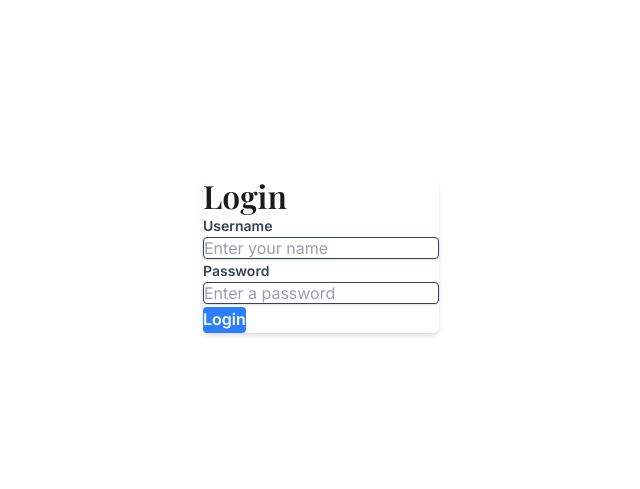
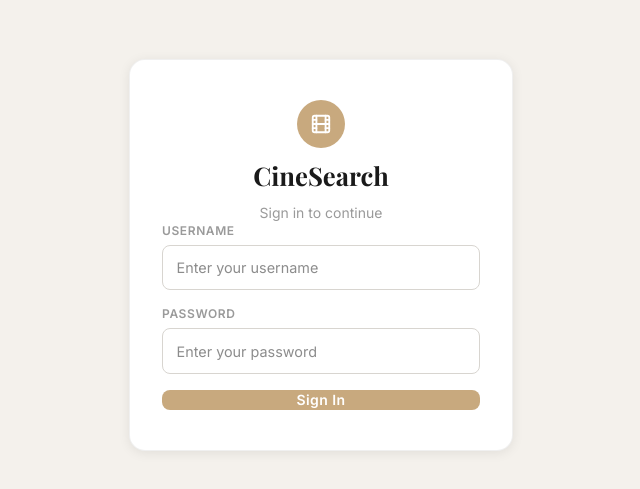
Before and after one commit to Zolender/MovieApp, a React (Vite) app: page /login in a window 1280 px wide. Shown: the part 145-634 px from the top of the page, without its empty margins (319-959 px from the left). Built offline with nearby package versions, Linux system fonts and the light colour scheme; no server answers.

Commit message:
design: redesign Login page — cinematic card, themed inputs, framer-motion

```diff
--- a/src/Pages/Login.tsx
+++ b/src/Pages/Login.tsx
@@ -1,81 +1,193 @@
 import React, { useState } from "react";
+import { motion } from "framer-motion";
 import { useDispatch } from "react-redux";
 import { useNavigate } from "react-router-dom";
 import { loginUser } from "../store/authSlice";
+import { Film } from "lucide-react";
 
 const Login = () => {
-
-    const [formData, setFormData] = useState({username: "", password: ""})
+    const [formData, setFormData] = useState({ username: "", password: "" })
     const [error, setError] = useState<string>("")
 
     const navigate = useNavigate()
     const dispatch = useDispatch()
 
-
-    const validate = (): boolean =>{
-        if(!formData.username || !formData.password){
-            setError("Please fill the input fields properly")
+    const validate = (): boolean => {
+        if (!formData.username || !formData.password) {
+            setError("Please fill in all fields")
             return false
         }
-
-
-        if(formData.username.trim().length< 3){
-            setError("Username must be at least 3 chars long gee")
+        if (formData.username.trim().length < 3) {
+            setError("Username must be at least 3 characters")
             return false
         }
-
-        if(formData.password.trim().length < 6){
-            setError("Password must be at least 6 characters sir/ma'am")
+        if (formData.password.trim().length < 6) {
+            setError("Password must be at least 6 characters")
             return false
         }
-
         return true
     }
 
-    const handleSubmit = (e: React.SubmitEvent<HTMLFormElement>)=>{
+    const handleSubmit = (e: React.FormEvent<HTMLFormElement>) => {
         e.preventDefault()
         setError("")
-        if(!validate())return
-
-        dispatch(loginUser({...formData}))
-        navigate("/search", {replace: true})
-
+        if (!validate()) return
+        dispatch(loginUser({ ...formData }))
+        navigate("/search", { replace: true })
     }
 
-    const handleChange = (e: React.ChangeEvent<HTMLInputElement>)=>{
-        setFormData(prev=>({...prev, [e.target.name]: e.target.value}))
+    const handleChange = (e: React.ChangeEvent<HTMLInputElement>) => {
+        setFormData(prev => ({ ...prev, [e.target.name]: e.target.value }))
     }
 
     return (
-        <div className="flex items-center justify-center h-screen">
-            <div className="bg-white p-8 rounded-md shadow-md">
-                <h1 className="text-2xl font-semibold">Login</h1>
-                <form onSubmit={handleSubmit}>
-                    <div className="space-y-4">
-                        <div>
-                            <label htmlFor="username" className="block text-gray-700 text-sm font-bold mb-2">
-                                Username
-                            </label>
-                            <input type="text" name="username" id="username" className="shadow appearance-none border rounded w-full py-2 px-3 text-gray-700 leading-tight focus:outline-none focus:shadow-outline" onChange={handleChange} value={formData.username} placeholder="Enter your name"/>
-                        </div>
+        <div
+            className="min-h-screen flex items-center justify-center px-4"
+            style={{ backgroundColor: "var(--bg-primary)" }}
+        >
+            {/* Card */}
+            <motion.div
+                initial={{ opacity: 0, y: 32 }}
+                animate={{ opacity: 1, y: 0 }}
+                transition={{ duration: 0.5, ease: "easeOut" }}
+                className="w-full max-w-sm"
+                style={{
+                    backgroundColor: "var(--surface)",
+                    border: "1px solid var(--card-border)",
+                    boxShadow: "var(--card-shadow)",
+                    borderRadius: "1rem",
+                    padding: "2.5rem 2rem",
+                }}
+            >
+                {/* Logo */}
+                <div className="flex flex-col items-center gap-3 mb-8">
+                    <motion.div
+                        initial={{ scale: 0 }}
+                        animate={{ scale: 1 }}
+                        transition={{ delay: 0.2, type: "spring", stiffness: 260, damping: 20 }}
+                        className="flex items-center justify-center w-12 h-12 rounded-full"
+                        style={{ backgroundColor: "var(--accent)" }}
+                    >
+                        <Film size={22} color="#fff" />
+                    </motion.div>
+                    <h1
+                        style={{
+                            fontFamily: "'Playfair Display', serif",
+                            color: "var(--text-primary)",
+                            fontSize: "1.6rem",
+                            fontWeight: 700,
+                        }}
+                    >
+                        CineSearch
+                    </h1>
+                    <p className="text-sm" style={{ color: "var(--text-muted)" }}>
+                        Sign in to continue
+                    </p>
+                </div>
 
-                        <div>
-                            <label htmlFor="password" className="block text-gray-700 text-sm font-bold mb-2">
-                                Password
-                            </label>
-                            <input type="password" placeholder="Enter a password" value={formData.password} onChange={handleChange} className="shadow appearance-none border rounded w-full py-2 px-3 text-gray-700 leading-tight focus:outline-none focus:shadow-outline" name="password" id="password" />
-                        </div>
+                {/* Form */}
+                <form onSubmit={handleSubmit} className="flex flex-col gap-4">
 
-                        {error && <p className="text-red-400">{error}</p>}
+                    {/* Username */}
+                    <div className="flex flex-col gap-1.5">
+                        <label
+                            htmlFor="username"
+                            className="text-xs font-semibold uppercase tracking-wider"
+                            style={{ color: "var(--text-muted)" }}
+                        >
+                            Username
+                        </label>
+                        <input
+                            id="username"
+                            type="text"
+                            name="username"
+                            value={formData.username}
+                            onChange={handleChange}
+                            placeholder="Enter your username"
+                            autoComplete="off"
+                            style={{
+                                backgroundColor: "var(--input-bg)",
+                                border: "1px solid var(--input-border)",
+                                color: "var(--text-primary)",
+                                borderRadius: "0.5rem",
+                                padding: "0.65rem 0.85rem",
+                                fontSize: "0.9rem",
+                                outline: "none",
+                                transition: "border-color 0.2s ease",
+                                width: "100%",
+                            }}
+                            onFocus={e => e.target.style.borderColor = "var(--input-focus)"}
+                            onBlur={e => e.target.style.borderColor = "var(--input-border)"}
+                        />
+                    </div>
 
-                        <button type="submit" className="bg-blue-500 hover:bg-blue-700 text-white font-bold py-2 px-4 rounded">
-                            Login
-                        </button>
+                    {/* Password */}
+                    <div className="flex flex-col gap-1.5">
+                        <label
+                            htmlFor="password"
+                            className="text-xs font-semibold uppercase tracking-wider"
+                            style={{ color: "var(--text-muted)" }}
+                        >
+                            Password
+                        </label>
+                        <input
+                            id="password"
+                            type="password"
+                            name="password"
+                            value={formData.password}
+                            onChange={handleChange}
+                            placeholder="Enter your password"
+                            style={{
+                                backgroundColor: "var(--input-bg)",
+                                border: "1px solid var(--input-border)",
+                                color: "var(--text-primary)",
+                                borderRadius: "0.5rem",
+                                padding: "0.65rem 0.85rem",
+                                fontSize: "0.9rem",
+                                outline: "none",
+                                transition: "border-color 0.2s ease",
+                                width: "100%",
+                            }}
+                            onFocus={e => e.target.style.borderColor = "var(--input-focus)"}
+                            onBlur={e => e.target.style.borderColor = "var(--input-border)"}
+                        />
                     </div>
+
+                    {/* Error */}
+                    {error && (
+                        <motion.p
+                            initial={{ opacity: 0, y: -4 }}
+                            animate={{ opacity: 1, y: 0 }}
+                            className="text-sm"
+                            style={{ color: "#E05A5A" }}
+                        >
+                            {error}
+                        </motion.p>
+                    )}
+
+                    {/* Submit */}
+                    <motion.button
+                        type="submit"
+                        whileHover={{ scale: 1.02 }}
+                        whileTap={{ scale: 0.97 }}
+                        className="w-full py-2.5 rounded-lg text-sm font-semibold mt-2"
+                        style={{
+                            backgroundColor: "var(--accent)",
+                            color: "#fff",
+                            border: "none",
+                            cursor: "pointer",
+                            letterSpacing: "0.03em",
+                            transition: "background-color 0.2s ease",
+                        }}
+                        onMouseEnter={e => (e.currentTarget.style.backgroundColor = "var(--accent-hover)")}
+                        onMouseLeave={e => (e.currentTarget.style.backgroundColor = "var(--accent)")}
+                    >
+                        Sign In
+                    </motion.button>
                 </form>
-            </div>
+            </motion.div>
         </div>
-    );
+    )
 }
 
-export default Login;
+export default Login
```
